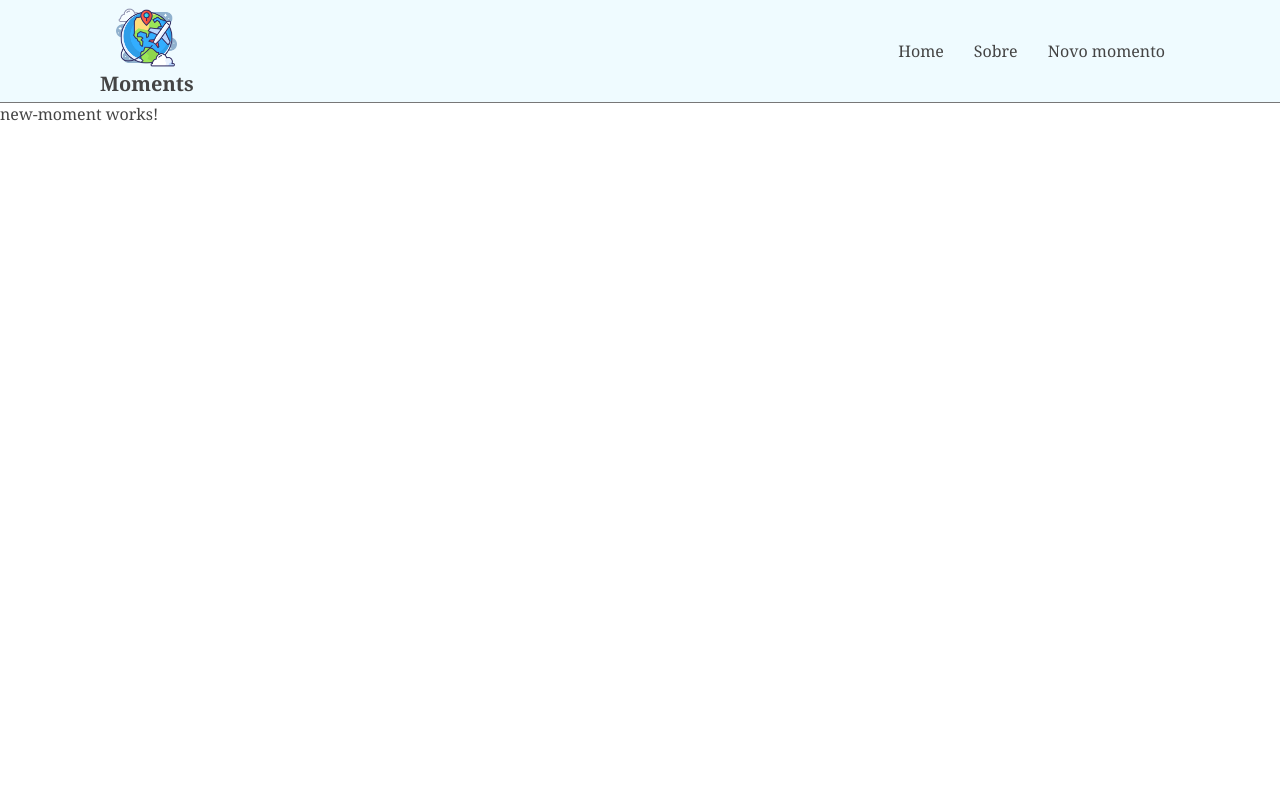
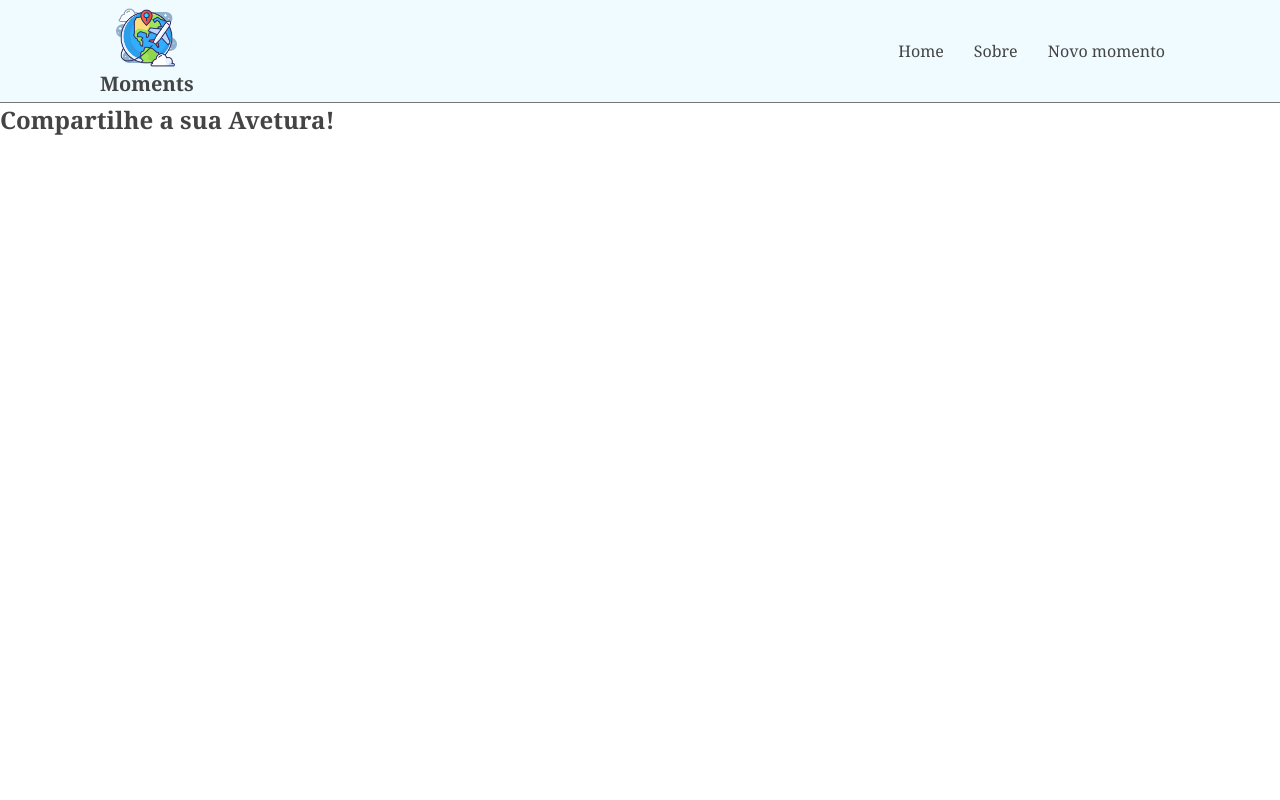
Before and after one commit to victorlourenco-vhl/adventures-front, an Angular app: page /new-moment in a window 1280 px wide. Shown: the top 800 px of the page. Built offline with nearby package versions, Linux system fonts and the light colour scheme.

Commit message:
REFACTOR: Mudando criando o título para página de new moment

```diff
--- a/src/app/components/pages/new-moment/new-moment.component.html
+++ b/src/app/components/pages/new-moment/new-moment.component.html
@@ -1 +1 @@
-<p>new-moment works!</p>
+<h2>Compartilhe a sua <span>Avetura!</span></h2>
```
